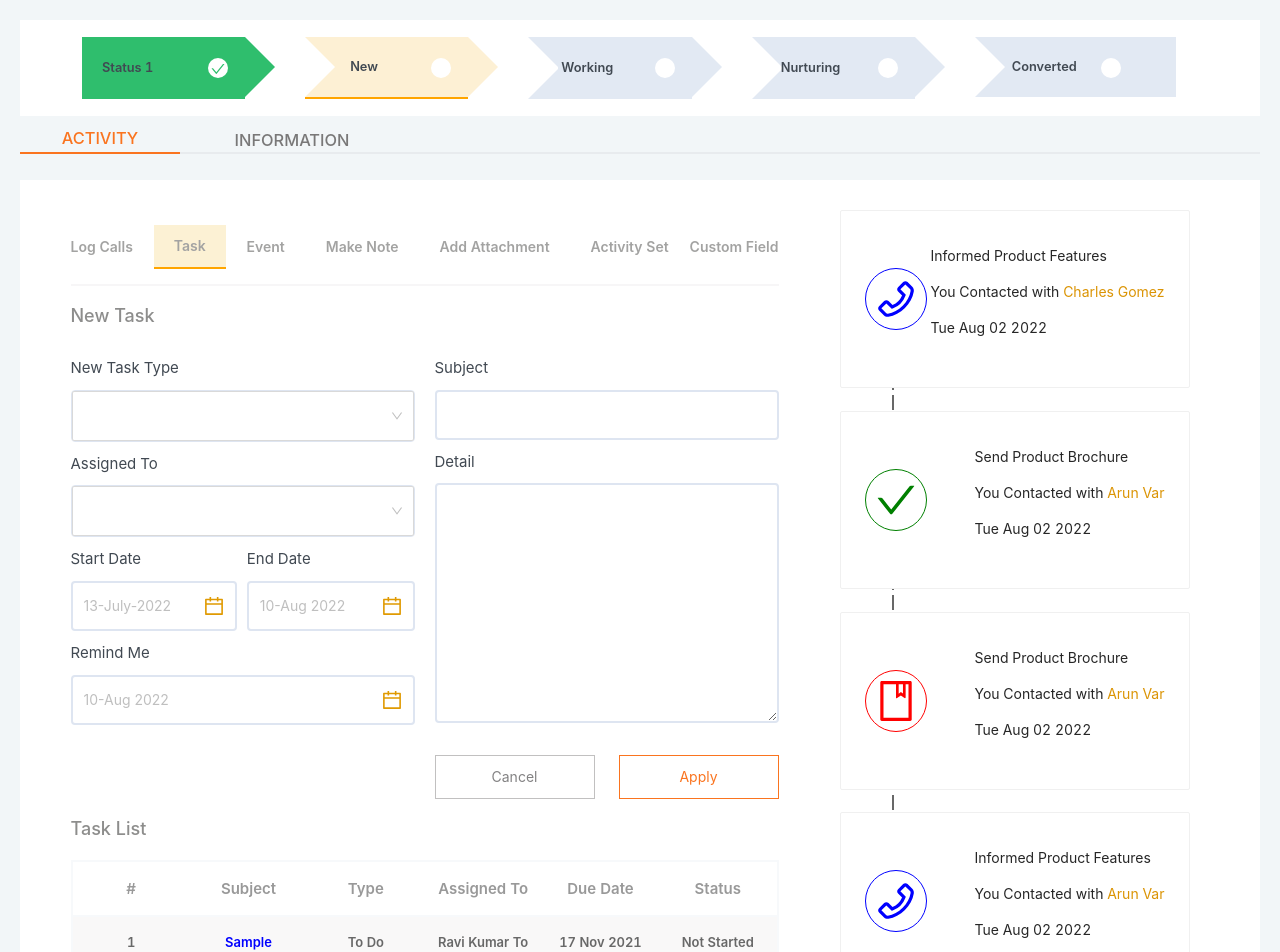
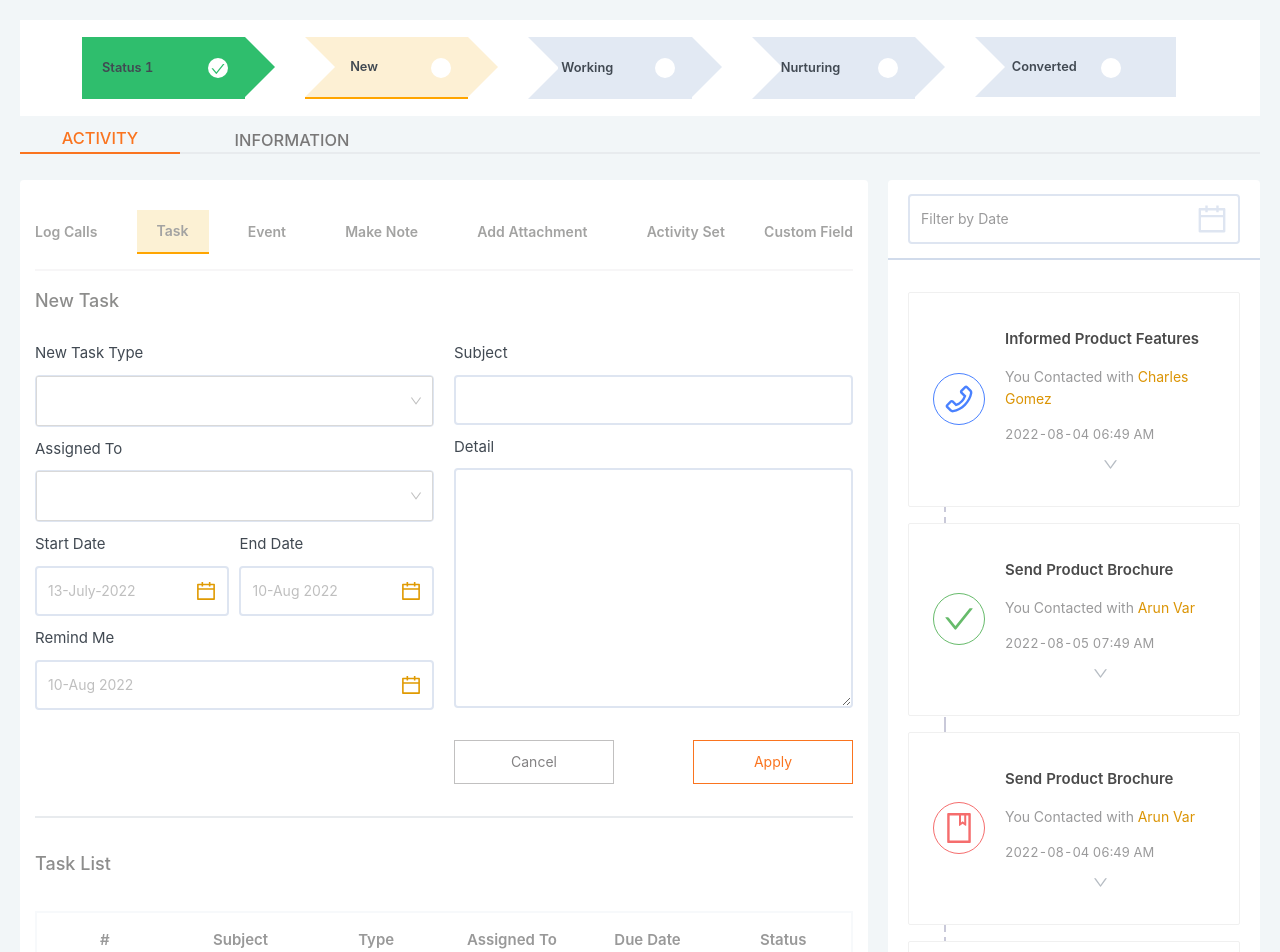
Before and after one commit to CHINTAN14987/DashBoard-Firebase_Database, a React (Create React App) app: page / in a window 1280 px wide. Shown: the top 952 px of the page. Built offline with nearby package versions, Linux system fonts and the light colour scheme.

Commit message:
completed

```diff
--- a/src/App.css
+++ b/src/App.css
@@ -13,6 +13,7 @@
   justify-content: space-between;
   border-bottom: 2px solid #f7f6f7;
   align-items: center;
+  flex-wrap: wrap;
 }
 .innerHeader span {
   color: #a3a3a2;
@@ -27,10 +28,10 @@
 }
 .component_wrapper {
   display: flex;
-  justify-content: space-around;
-  background-color: white;
+  justify-content: space-between;
 
-  padding: 30px;
+  padding: 30px 0;
+  padding-top: 0;
 }
 .innerHeader span:nth-child(1) {
   padding-left: 0;
@@ -70,9 +71,11 @@
 }
 
 .component_wrapper_newTaskAndDisplayed {
-  width: 60%;
+  width: 70%;
   margin-right: 20px;
-
+  background-color: white;
+  padding: 15px;
+  border-radius: 4px;
 }
 .cardComponent_wrapper {
   width: 25rem;
@@ -81,7 +84,32 @@
   color: #61dafb;
 }
 
-@media screen and (max-width:1200px){
-  .component_wrapper{justify-content: space-evenly;}
+@media screen and (max-width: 1200px) {
+  .component_wrapper {
+    justify-content: space-evenly;
+  }
+}
+@media screen and (max-width: 900px) {
+  .component_wrapper {
+    flex-direction: column;
+    padding: 0;
+  }
+  .component_wrapper_newTaskAndDisplayed {
+    width: 100%;
+    margin-right: 0;
+  }
+}
 
+@media screen and (max-width: 300px) {
+  .activity_information_wrapper {
+    flex-wrap: wrap;
+  }
+  .App {
+    padding: 0px !important;
+  }
 }
+@media screen and (max-width: 484px) {
+  .App {
+    padding: 10px;
+  }
+}
--- a/src/components/CardComponent.js
+++ b/src/components/CardComponent.js
@@ -1,14 +1,53 @@
-import React from "react";
+import React, { useState } from "react";
 import { Card } from "antd";
 import { StatusData } from "../data";
 import "../css/CardComponent.css";
-import { PhoneOutlined, BookOutlined, CheckOutlined } from "@ant-design/icons";
+import {
+  PhoneOutlined,
+  BookOutlined,
+  CheckOutlined,
+  DownOutlined,
+} from "@ant-design/icons";
+import { DatePicker } from "antd";
 
 const CardComponent = () => {
+  const [startDate, setStartDate] = useState("");
+  const onChangeStartDate = (date, dateString) => {
+    setStartDate(dateString);
+  };
+
+  const filterData = Object.values(StatusData).filter((item) => {
+    return item.date === startDate;
+  });
+  console.log(filterData, "hello");
+
   return (
+    <>
+      <div className="card_container">
+        <div className="cardInput">
+          <DatePicker
+            style={{
+              borderRadius: "4px",
+              height: "50px",
+              width: "30rem",
+              border: " 2px solid rgb(222, 229, 241)",
+            }}
+            placeholder="Filter by Date"
+            onChange={onChangeStartDate}
+          />
+        </div>
+        {console.log(startDate)}
         <div className="card_wrapper">
-      {StatusData.map((item) => {
-        const { productStatus, date, liveStatus, id, employeename } = item;
+          {filterData.length > 0
+            ? filterData.map((item) => {
+                const {
+                  productStatus,
+                  date,
+                  liveStatus,
+                  id,
+                  employeename,
+                  time,
+                } = item;
                 return (
                   <Card style={{ width: 300 }} key={id}>
                     <div className="card">
@@ -20,15 +59,66 @@ const CardComponent = () => {
                         {(id === 2 || id === 5) && (
                           <CheckOutlined className="cardicon third" />
                         )}
-                {id === 3 && <BookOutlined className="cardicon second" />}
+                        {id === 3 && (
+                          <BookOutlined className="cardicon second" />
+                        )}
                       </span>
                       <div>
                         <div>
-                  <p>{productStatus}</p>
-                  <p>
-                    {liveStatus} <span className="name">{employeename}</span>
+                          <p className="productStatus">{productStatus}</p>
+                          <p className="liveStatus">
+                            {liveStatus}{" "}
+                            <span className="name">{employeename}</span>
                           </p>
-                  <p>{date}</p>
+                          <p className="statusDate">
+                            {date} {time}
+                          </p>
+                          <div className="cardbodyicon">
+                            <DownOutlined />
+                          </div>
+                        </div>
+                      </div>
+                    </div>
+                  </Card>
+                );
+              })
+            : StatusData.map((item) => {
+                const {
+                  productStatus,
+                  date,
+                  liveStatus,
+                  id,
+                  employeename,
+                  time,
+                } = item;
+                return (
+                  <Card style={{ width: 300 }} key={id}>
+                    <div className="card">
+                      <span className="icon_wrapper">
+                        {(id === 4 || id === 1) && (
+                          <PhoneOutlined className="cardicon" />
+                        )}
+
+                        {(id === 2 || id === 5) && (
+                          <CheckOutlined className="cardicon third" />
+                        )}
+                        {id === 3 && (
+                          <BookOutlined className="cardicon second" />
+                        )}
+                      </span>
+                      <div>
+                        <div>
+                          <p className="productStatus">{productStatus}</p>
+                          <p className="liveStatus">
+                            {liveStatus}{" "}
+                            <span className="name">{employeename}</span>
+                          </p>
+                          <p className="statusDate">
+                            {date} {time}
+                          </p>
+                          <div className="cardbodyicon">
+                            <DownOutlined />
+                          </div>
                         </div>
                       </div>
                     </div>
@@ -36,6 +126,8 @@ const CardComponent = () => {
                 );
               })}
         </div>
+      </div>
+    </>
   );
 };
 
--- a/src/components/DisplayedTasks.js
+++ b/src/components/DisplayedTasks.js
@@ -45,14 +45,7 @@ const DisplayedTasks = () => {
           <></>
         )}
         {data.map((item) => {
-          const {
-            id,
-            Status,
-            type,
-            subject,
-            ["Assigned To"]: Assigned,
-            ["Due Date"]: DueDate,
-          } = item;
+          const { id, Status, type, subject, Assigned, DueDate } = item;
           return (
             <div key={id} className="taskRow">
               <span>{id}</span>
@@ -64,7 +57,7 @@ const DisplayedTasks = () => {
                 {subject}
               </span>
               <span>{type}</span>
-              <span>{Assigned} To</span>
+              <span>{Assigned}</span>
               <span>{DueDate}</span>
               <span>{Status}</span>
             </div>
--- a/src/components/NewTask.js
+++ b/src/components/NewTask.js
@@ -2,7 +2,7 @@ import React, { useState } from "react";
 import { DatePicker } from "antd";
 import { Select, Input } from "antd";
 import "../css/NewTask.css";
-import { useDispatch, useSelector } from "react-redux";
+import { useDispatch } from "react-redux";
 import { taskactions } from "./features/taskSlice";
 const { Option } = Select;
 
@@ -16,9 +16,7 @@ const NewTask = () => {
   const [startDate, setStartDate] = useState("");
   const [endDate, setEndDate] = useState("");
   const [remindDate, setRemindDate] = useState("");
-  const [finaliseddata, setFinalizedData] = useState([]);
   const dispatch = useDispatch();
-  const value = useSelector((state) => state.task.item);
 
   const onChangeStartDate = (date, dateString) => {
     setStartDate(dateString);
@@ -33,7 +31,6 @@ const NewTask = () => {
     setInput({ ...input, [e.target.name]: e.target.value });
   };
   const handleSubmit = () => {
-    let newArr = [];
     dispatch(
       taskactions.taskCreation({
         id: new Date().getTime(),
@@ -46,8 +43,6 @@ const NewTask = () => {
         subject: input.subject,
       })
     );
-
-    setFinalizedData(newArr);
   };
 
   const handleCancel = () => {
@@ -179,6 +174,7 @@ const NewTask = () => {
           </div>
         </div>
       </div>
+      <div className="border"></div>
     </>
   );
 };
--- a/src/css/CardComponent.css
+++ b/src/css/CardComponent.css
@@ -1,45 +1,140 @@
-.card_wrapper{
+.card_wrapper {
   display: flex;
   flex-direction: column;
-    margin-right: 20px;
+  /* margin-right: 20px; */
   justify-content: space-between;
   position: relative;
-
+  padding: 0 20px;
+  margin-top: 2rem;
 }
-.card{
+.card {
   margin: 10px 0;
-    display: flex;justify-content: space-between;
+  display: flex;
 }
-.icon_wrapper{display: flex;
+.icon_wrapper {
+  display: flex;
   align-items: center;
   justify-content: center;
 }
-.cardicon{
-    font-size: 40px;
-    color: blue;
+.cardicon {
+  font-size: 30px;
+  color: #4981ff;
   padding: 10px;
 }
-.second{color: red;
-    border: 1px solid red !important;}
-.third{color: green;
-    border: 1px solid green !important;}
-.icon_wrapper span{
+.productStatus {
+  color: #4a4a4a;
+  font-size: 15px;
+  font-weight: 600;
+}
+.liveStatus {
+  color: #9a9a9b;
+  font-size: 14px;
+}
+.statusDate {
+  color: #9a9a9b;
+  font-size: 13px;
+}
+.cardbodyicon {
+  display: flex;
+  justify-content: center;
+}
+.cardbodyicon span {
+  color: #b7bdc4;
+  font-size: 15px;
+}
+.second {
+  color: #f56d6d;
+  border: 1px solid #f56d6d !important;
+}
+.third {
+  color: #67bb6b;
+  border: 1px solid #67bb6b !important;
+}
+.icon_wrapper span {
   border-radius: 50%;
-border: 1px solid blue ;}
+  border: 1px solid #4981ff;
+}
 
-.name{color: #db9404;}
-.card_wrapper .ant-card {width: 350px !important;
-z-index: 10;}
+.name {
+  color: #db9404;
+}
+.card_wrapper .ant-card {
+  /* max-width: 350px !important; */
+  width: 100% !important;
+  z-index: 10;
+  margin-bottom: 30px;
+  margin-bottom: 1rem !important;
+}
+.icon_wrapper {
+  margin-right: 20px;
+}
 
+.card_wrapper::after {
+  content: "";
+  position: absolute;
+  top: 0;
+  left: 15%;
+  bottom: 0;
+  width: 2px;
+  background-image: linear-gradient(
+    0deg,
+    #c9c9d9,
+    #c9c9d9 75%,
+    transparent 75%,
+    transparent 100%
+  );
+  background-size: 1px 20px;
+}
+.cardInput {
+  display: flex;
+  height: 5rem;
+  align-items: center;
+  border-bottom: 2px solid #d1dbeb;
+  padding: 0 20px;
+}
+.cardInput .anticon {
+  /* height: 3rem;
+  width: 100%; */
+  font-size: 30px;
+  color: rgb(222, 229, 241);
+}
+.cardInput input::placeholder {
+  color: #9a9a9b;
+  margin-left: 20px;
+}
+.card_container {
+  background-color: white;
+  border-radius: 4px;
+  width: 30%;
+}
+@media screen and (max-width: 900px) {
+  .card_wrapper .ant-card {
+    max-width: 550px !important;
+    width: 100% !important;
 
-.card_wrapper::after{
-    content: '';
-    position: absolute;
-    top:0;
-    left:15%;
-    bottom:0;
-    width: 2px;
-    background-image: linear-gradient(0deg,#686868, #686868 75%, transparent 75%, transparent 100%);
-    background-size: 1px 20px;
-
+    margin: 0 auto !important;
+    margin-bottom: 1rem !important;
   }
+  .cardInput input {
+    width: 50%;
+  }
+  .card_wrapper::after {
+    left: 20%;
+  }
+  .card_wrapper {
+    margin-right: 0;
+  }
+  .card_container {
+    width: 100%;
+  }
+}
+@media screen and (max-width: 300px) {
+  .card {
+    flex-direction: column;
+    text-align: center;
+  }
+  .icon_wrapper {
+    margin-right: 0;
+    margin-bottom: 1rem;
+  }
+}
--- a/src/css/DisplayedTasks.css
+++ b/src/css/DisplayedTasks.css
@@ -15,23 +15,23 @@
 
 .displayedTask_Heading {
   color: #8d8d8c;
-  margin: 1rem 0;
+  margin: 2rem 0;
   font-size: 18px;
 }
 .taskRow {
   display: flex;
-  padding: 15px 0;
+  padding: 20px 0;
 }
 .taskRow span {
   flex: 1;
   color: #686868;
   font-size: 13px;
   font-weight: 600;
-text-align: center;
+  text-align: center;
 }
 .viewButton_wrapper {
   box-shadow: 0px 0 15px 0 #c6c8c9;
-  padding: 15px 0;
+  padding: 20px 0;
   display: flex;
   justify-content: flex-end;
 }
@@ -59,3 +59,12 @@ text-align: center;
   border: 2px solid #f7f9fb;
   border-bottom: none;
 }
+
+@media screen and (max-width: 300px) {
+  .taskRow span {
+    font-size: 3vw;
+  }
+  .DisplayedResult_Table_Header span {
+    font-size: 3vw;
+  }
+}
--- a/src/css/NewTask.css
+++ b/src/css/NewTask.css
@@ -21,6 +21,7 @@
 .Form_Wrapper {
   display: flex;
   justify-content: space-between;
+  margin-bottom: 2rem;
 }
 .date_option_wrapper {
   display: flex;
@@ -53,7 +54,7 @@
   border: 1px solid #c1c0c0;
   color: #838283;
   background-color: #fff;
-  margin-right:10px
+  margin-right: 10px;
 }
 
 .applybutton {
@@ -67,9 +68,9 @@
   color: #414952;
   font-size: 15px;
 }
-.formwrapper_leftside{
-  flex:1;
-  padding-right:20px;
+.formwrapper_leftside {
+  flex: 1;
+  padding-right: 20px;
 }
 .Form_Wrapper .ant-select-selector {
   height: 50px !important;
@@ -79,11 +80,29 @@
   margin: 1rem 0;
   font-size: 18px;
 }
-@media screen and (max-width:990px){
-  .Form_Wrapper{flex-direction: column;
+@media screen and (max-width: 1200px) {
+  .formwrapper_leftside {
+    padding-right: 0;
   }
-    .formwrapper_leftside{
+  .right_side_form {
+    margin-left: 10px;
+  }
+}
 
-      padding-right:0;
-    }
+@media screen and (max-width: 756px) {
+  .Form_Wrapper {
+    flex-direction: column;
+  }
 }
+
+@media screen and (max-width: 200px) {
+  .button_wrapper {
+    flex-direction: column;
+  }
+  .date_option_wrapper {
+    flex-direction: column;
+  }
+  .innerHeader {
+    justify-content: center;
+  }
+}
--- a/src/data.js
+++ b/src/data.js
@@ -3,32 +3,32 @@ export const data = [
     id: 1,
     type: "To Do",
     subject: "Sample",
-    "Assigned To": "Ravi Kumar",
-    "Due Date": "17 Nov 2021",
+    Assigned: "Ravi Kumar",
+    DueDate: "17 Nov 2021",
     Status: "Not Started",
   },
   {
     id: 2,
     type: "To Do",
     subject: "Sample",
-    "Assigned To": "Anand Pal",
-    "Due Date": "17 Nov 2021",
+    Assigned: "Anand Pal",
+    DueDate: "17 Nov 2021",
     Status: "Not Started",
   },
   {
     id: 3,
     type: "To Do",
     subject: "Sample",
-    "Assigned To": "Jayram Ramesh",
-    "Due Date": "17 Nov 2021",
+    Assigned: "Jayram Ramesh",
+    DueDate: "17 Nov 2021",
     Status: "Not Started",
   },
   {
     id: 4,
     type: "To Do",
     subject: "Sample",
-    "Assigned To": "Allan Gomez",
-    "Due Date": "17 Nov 2021",
+    Assigned: "Allan Gomez",
+    DueDate: "17 Nov 2021",
     Status: "Not Started",
   },
 ];
@@ -37,35 +37,40 @@ export const StatusData = [
   {
     id: 1,
     productStatus: "Informed Product Features",
-    date: new Date().toDateString(),
+    date: "2022-08-04",
+    time: "06:49 AM",
     liveStatus: "You Contacted with",
     employeename: "Charles Gomez",
   },
   {
     id: 2,
     productStatus: "Send Product Brochure",
-    date: new Date().toDateString(),
+    date: "2022-08-05",
+    time: "07:49 AM",
     liveStatus: "You Contacted with",
     employeename: "Arun Var",
   },
   {
     id: 3,
     productStatus: "Send Product Brochure",
-    date: new Date().toDateString(),
+    date: "2022-08-04",
+    time: "06:49 AM",
     liveStatus: "You Contacted with",
     employeename: "Arun Var",
   },
   {
     id: 4,
     productStatus: "Informed Product Features",
-    date: new Date().toDateString(),
+    date: "2021-08-04",
+    time: "06:49 AM",
     liveStatus: "You Contacted with",
     employeename: "Arun Var",
   },
   {
     id: 5,
     productStatus: "Informed Product Features",
-    date: new Date().toDateString(),
+    date: "2022-08-01",
+    time: "06:49 AM",
     liveStatus: "You Contacted with",
     employeename: "Charles Gomez",
   },
```
Lines whose indentation alone changed are shown as unchanged.
